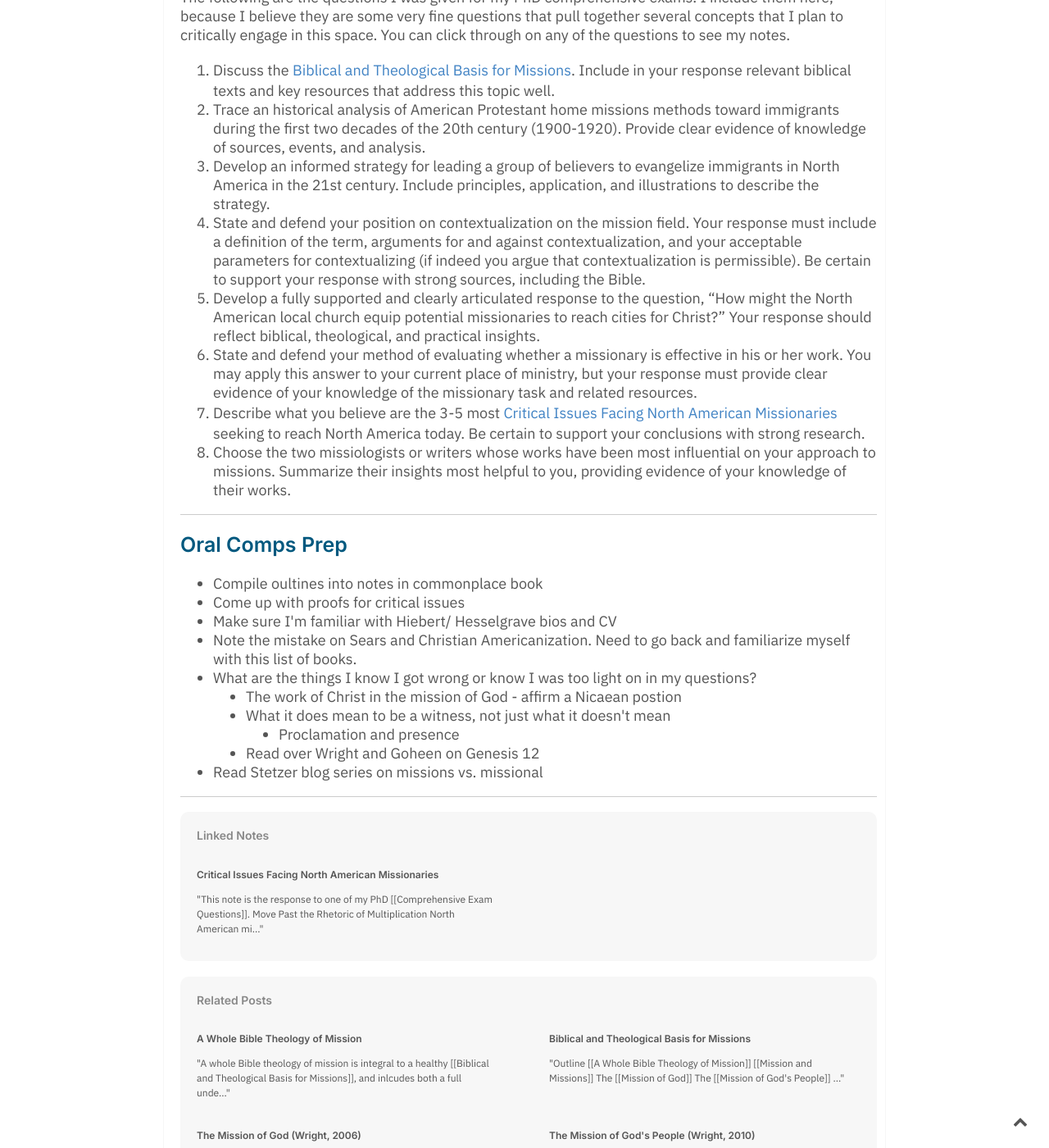
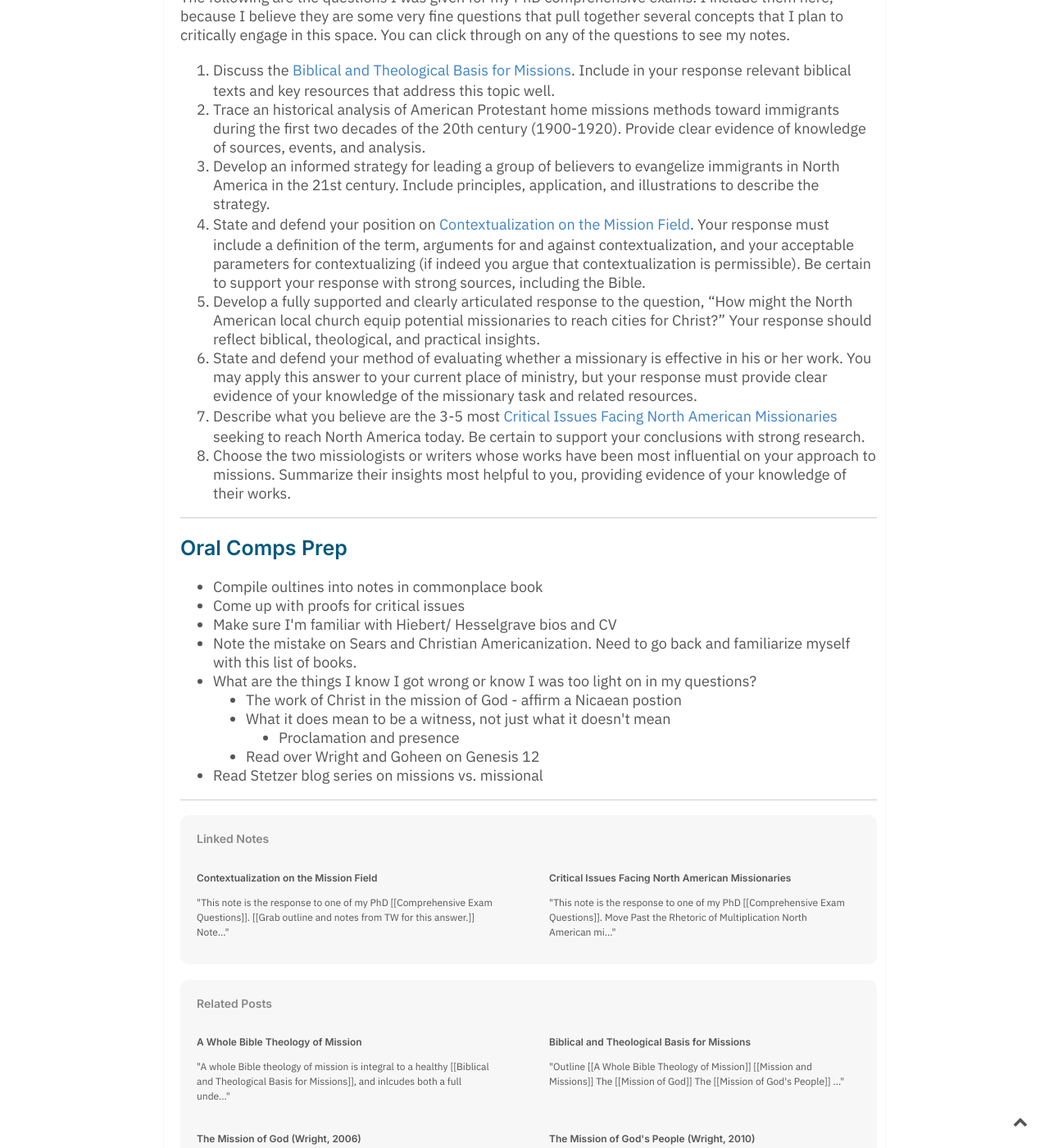
Before and after one commit to keelancook/notebook, a Jekyll site: the page built from _notes/comprehensive-exam-questions.md, in a window 1280 px wide and 1400 px high, scrolled down 496 px. Shown: the whole window at 82% size. Built offline with Jekyll 4.4.1, drawn with Linux system fonts in a browser that asks for light colours.

Commit message:
comps prep

```diff
--- a/_notes/comprehensive-exam-questions.md
+++ b/_notes/comprehensive-exam-questions.md
@@ -11,7 +11,7 @@ The following are the questions I was given for my PhD comprehensive exams. I in
 1. Discuss the [[Biblical and Theological Basis for Missions]]. Include in your response relevant biblical texts and key resources that address this topic well.
 2. Trace an historical analysis of American Protestant home missions methods toward immigrants during the first two decades of the 20th century (1900-1920). Provide clear evidence of knowledge of sources, events, and analysis.
 3. Develop an informed strategy for leading a group of believers to evangelize immigrants in North America in the 21st century. Include principles, application, and illustrations to describe the strategy.
-4. State and defend your position on contextualization on the mission field. Your response must include a definition of the term, arguments for and against contextualization, and your acceptable parameters for contextualizing (if indeed you argue that contextualization is permissible). Be certain to support your response with strong sources, including the Bible.
+4. State and defend your position on [[Contextualization on the Mission Field]]. Your response must include a definition of the term, arguments for and against contextualization, and your acceptable parameters for contextualizing (if indeed you argue that contextualization is permissible). Be certain to support your response with strong sources, including the Bible.
 5. Develop a fully supported and clearly articulated response to the question, “How might the North American local church equip potential missionaries to reach cities for Christ?” Your response should reflect biblical, theological, and practical insights.
 6. State and defend your method of evaluating whether a missionary is effective in his or her work. You may apply this answer to your current place of ministry, but your response must provide clear evidence of your knowledge of the missionary task and related resources.
 7. Describe what you believe are the 3-5 most [[Critical Issues Facing North American Missionaries]] seeking to reach North America today. Be certain to support your conclusions with strong research.
--- /dev/null
+++ b/_notes/contextualization-on-the-mission-field.md
@@ -0,0 +1,16 @@
+---
+title: Contextualization on the Mission Field
+author: Keelan Cook
+season: spring
+tags: missions
+created: 2021-01-22
+---
+
+*This note is the response to one of my PhD [[Comprehensive Exam Questions]].*
+
+---
+
+[[*Grab outline and notes from TW for this answer.*]]
+
+
+## Notes from Critical Contextualization chapter of *Anthropological Reflections on Missiological Issues*
```
